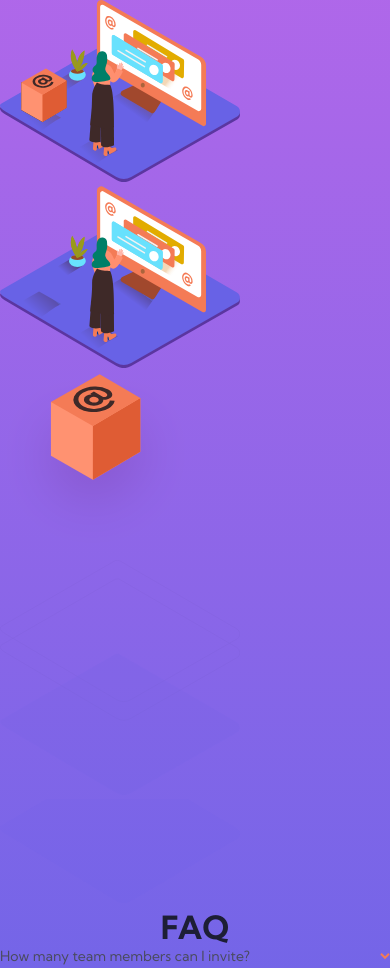
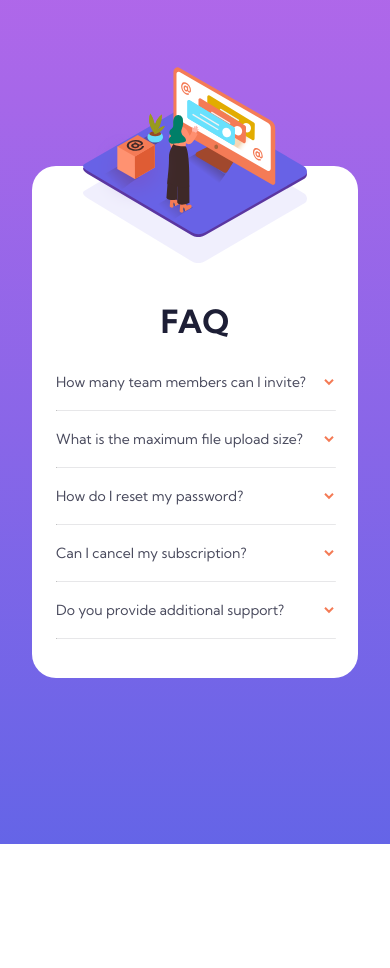
Before and after one commit to Beans-InJeans/faq-accordion-card, a plain HTML site: page index.html in a window 390 px wide. Shown: the top 968 px of the page. After the commit the page ends 844 px from the top, so only its background shows below. Drawn offline with Linux system fonts and the light colour scheme.

Commit message:
Edit CSS to match edited HTML
properly positioned illustration, box, and shadow for mobile only.

```diff
--- a/styles.css
+++ b/styles.css
@@ -13,38 +13,55 @@ body {
     align-items: center;
 }
 
-.illustration {
-    position: absolute;
-    top: 7.5rem;
+.card {
+    display: flex;
+    flex-direction: column;
+    justify-content: flex-end;
+    align-items: center;
+    gap: 2rem;
+    background-color: white;
+    border-radius: 1.5rem;
+    height: 32rem;
+    position: fixed;
 }
 
-.shadow {
-    position: relative;
-    top: 9.5rem;
-}
-
-picture {
-    display: flex;
-    justify-content: center;
-    align-items: center;
-}
-
-img {
-    max-width: calc(100vw - 150px);
-}
-
-.container {
+.card-art {
     display: flex;
     flex-direction: column;
     justify-content: center;
-    align-items: center;
-    gap: 2rem;
 }
 
-.content {
-    background-color: white;
-    padding: 10rem 1.5rem 3rem 1.5rem;
-    border-radius: 1.5rem;
+.illustration-mobile {
+    max-width: 14rem;
+    z-index: 1;
+    position: relative;
+}
+
+.box {
+    position: absolute;
+    max-width: 5rem;
+    top: -2rem;
+    left: 4rem;
+    z-index: 2;
+}
+
+.shadow-mobile {
+    max-width: 14rem;
+    position: absolute;
+    margin-left: auto;
+    margin-right: auto;
+    left: 0;
+    right: 0;
+    top: 0;
+}
+
+.illustration-desktop,
+.shadow-desktop {
+    display: none;
+}
+
+.card-content {
+    padding: 2rem 1.5rem 2rem 1.5rem;
     display: flex;
     flex-direction: column;
     gap: 2rem;
```
